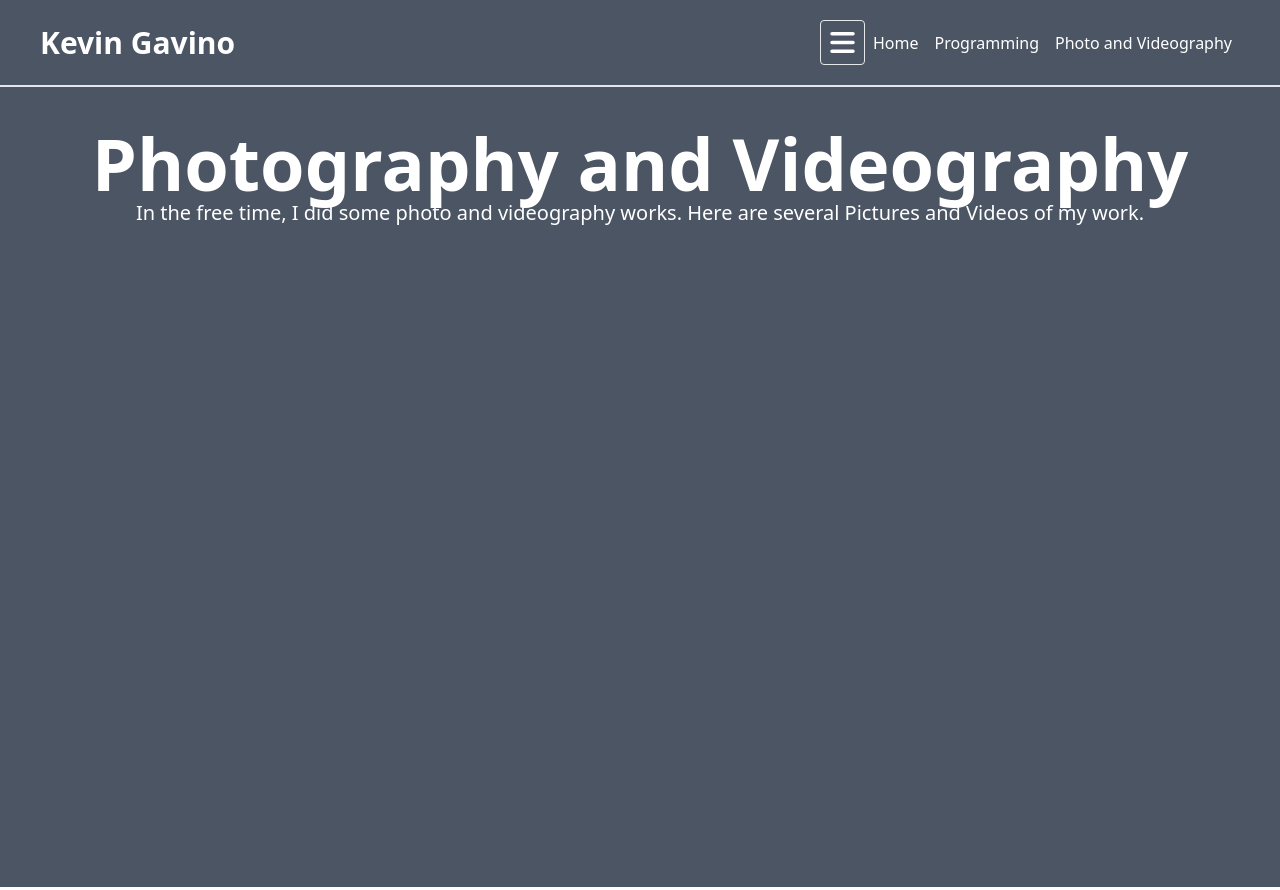
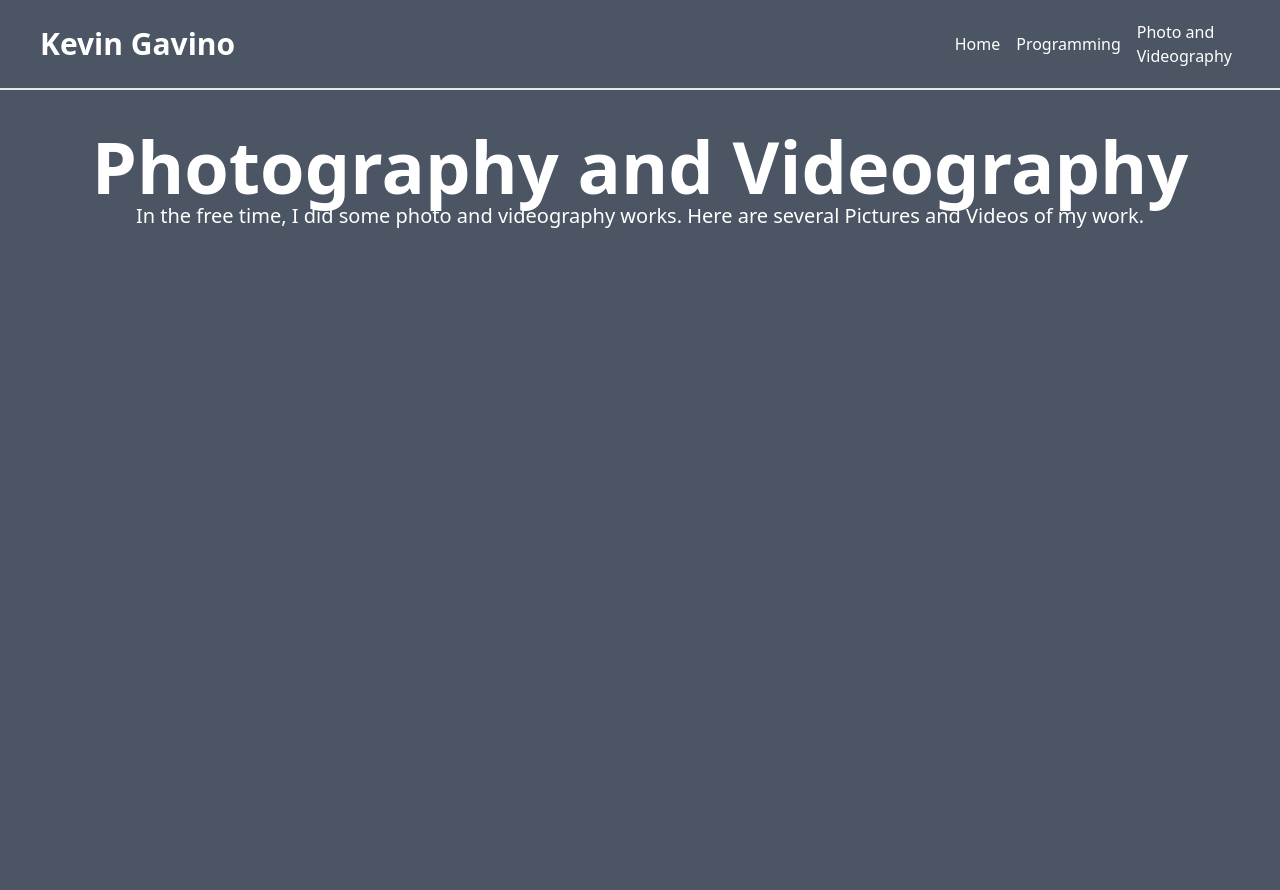
Before and after one commit to florentinuskev/my-porto-web, a Next.js app: page /pvgraphy in a window 1280 px wide. Built offline with nearby package versions, Linux system fonts and the light colour scheme.

Commit message:
Fix navbar positioning and add more mobile style

```diff
--- a/src/components/Navbar.tsx
+++ b/src/components/Navbar.tsx
@@ -7,11 +7,11 @@ import { HiMenu, HiOutlineX } from 'react-icons/hi';
 const Navbar = ({ isSticky }: any) => {
     const [isOpen, setIsOpen] = useState(false);
     return (
-        <div className={`w-full flex flex-1 flex-col md:flex-row top-0 text-white p-5 items-center border-b-2 bg-gray-600 ${isSticky ? 'sticky' : 'fixed'
+        <div className={`w-full flex flex-1 flex-col md:flex-row top-0 z-[500] text-white p-5 items-center border-b-2 bg-gray-600 ${isSticky ? 'sticky' : 'fixed'
             }`}>
-            <div className='flex flex-1 items-center w-full justify-center'>
+            <div className='flex items-center w-full justify-center bg-gray-600'>
                 <h1 className='md:mr-auto md:ml-5 text-3xl items-center font-bold text-center md:text-left'>Kevin Gavino</h1>
-                <div className='border rounded p-1 ml-auto' onClick={() => setIsOpen(!isOpen)}>
+                <div className='md:hidden border rounded p-1 ml-auto hover:click-pointer' onClick={() => setIsOpen(!isOpen)}>
                     {isOpen ? <HiOutlineX size={35} /> : <HiMenu size={35} />}
                 </div>
             </div>
@@ -22,8 +22,7 @@ const Navbar = ({ isSticky }: any) => {
                 <Link href='/pvgraphy' className='mx-2'><p>Photo and Videography</p></Link>
             </div>
             {/* Mobile Menu*/}
-
-            <div className={`${isOpen ? 'flex' : 'hidden'} flex-col items-center`} >
+            <div className={`${isOpen ? 'flex' : 'hidden'} flex-col items-center bg-gray-600`} >
                 <Link href='/' className='mx-3'><p className='text-2xl'>Home</p></Link>
                 <Link href='/projects' className='mx-2'><p className='text-2xl'>Programming</p></Link>
                 <Link href='/pvgraphy' className='mx-2'><p className='text-2xl'>Photo and Videography</p></Link>
--- a/src/pages/projects.tsx
+++ b/src/pages/projects.tsx
@@ -8,7 +8,7 @@ const projects = ({ data }: any) => {
             <Navbar isSticky={true} />
             <div className='flex flex-col h-[100%] text-white p-10'>
                 <h1 className='text-7xl font-bold'>Programming</h1>
-                <div className="grid grid-cols-2 gap-4 mt-5">
+                <div className="grid grid-cols-1 md:grid-cols-2 gap-4 mt-5">
                     <div className="rounded-xl border p-5">
                         <h2 className="text-2xl font-bold">Programming Background</h2>
                         <p className="text-xl text-justify">Since the Elementary School, I have been code a program for SA-MP Gamemode. After encounter that, I was moving on to another programming languages such as C, C#, Java, Javascript, Python, and More!</p>
@@ -32,7 +32,7 @@ const projects = ({ data }: any) => {
                 <div className="border rounded-xl p-5 mt-5">
                     <h2 className="text-2xl font-bold">Programming Projects</h2>
                     <p className='text-xl'>There are several programming projects that I have been created and working on right now. These are several projects that I have been working on:</p>
-                    <div className="grid grid-cols-3 gap-4 mt-5">
+                    <div className="grid  grid-cols-1 md:grid-cols-3 gap-4 mt-5">
                         {data.map((repo: any, i: any) => (<RepoCard repo={repo} key={i} />))}
                     </div>
                 </div>
```
